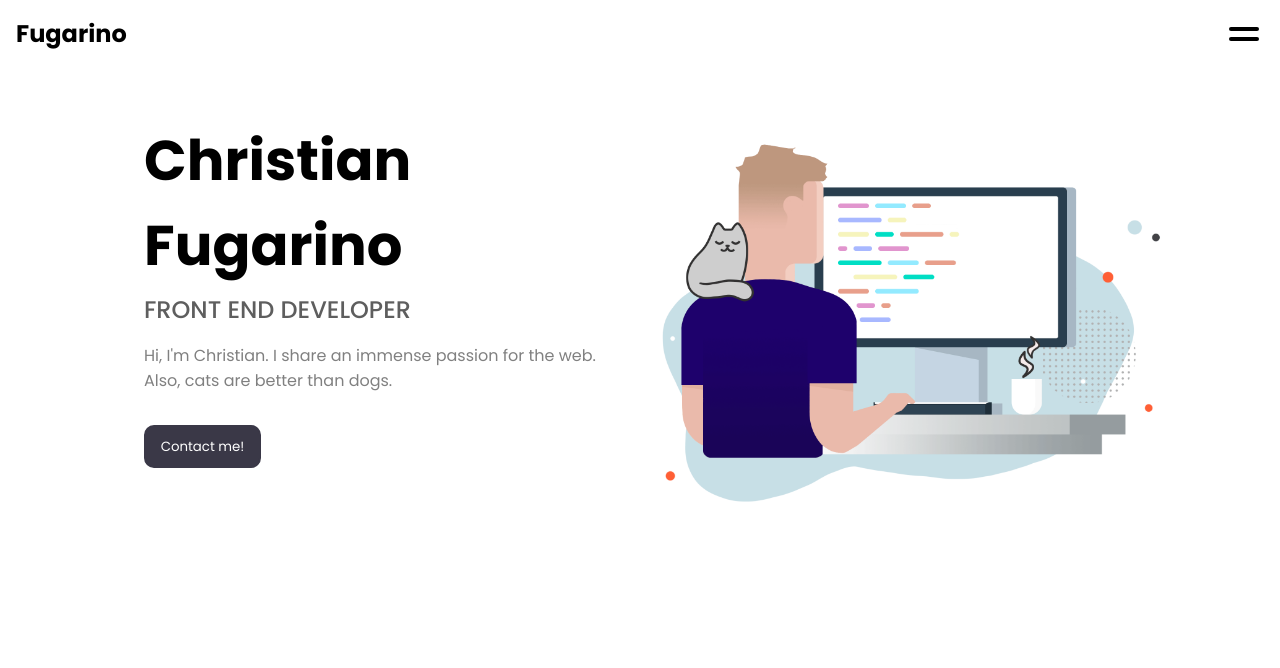
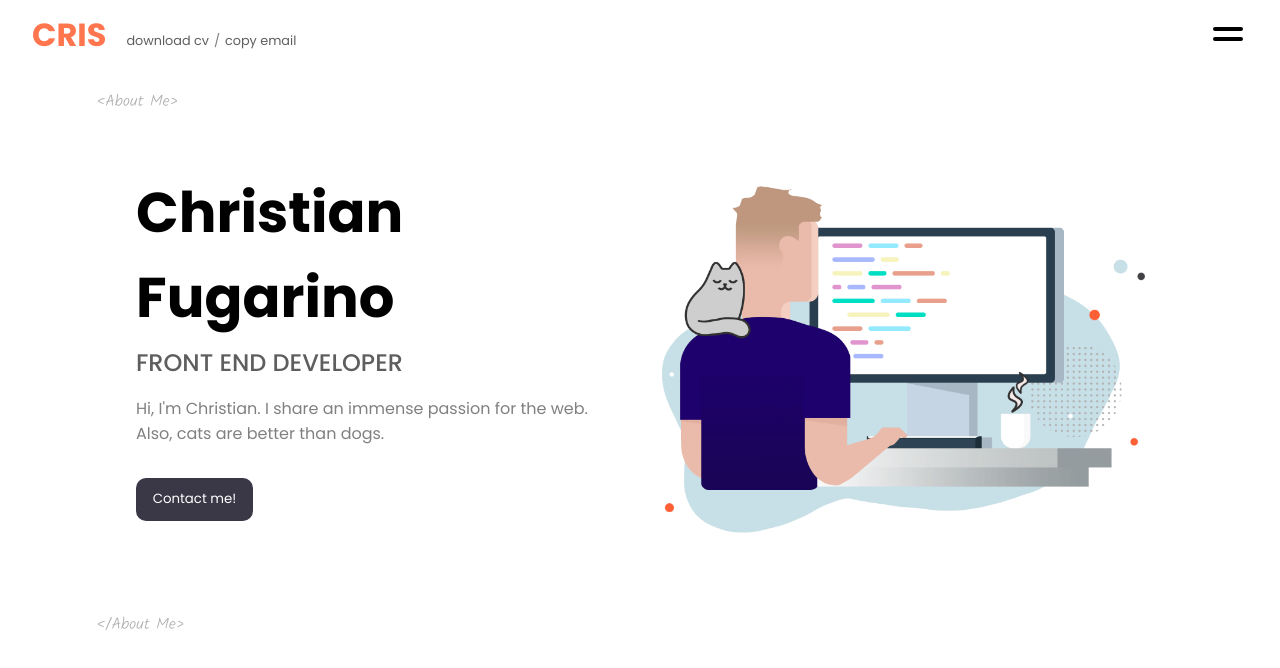
Before and after one commit to fugarino/Old-Portfolio, a React (Create React App) app: page / in a window 1280 px wide. Shown: the top 668 px of the page. Built offline with nearby package versions, Linux system fonts and the light colour scheme.

Commit message:
rough hero section done

```diff
--- a/public/index.html
+++ b/public/index.html
@@ -13,7 +13,7 @@
       href="https://fonts.googleapis.com/css2?family=Poppins:wght@400;500;600;700&family=Yellowtail&display=swap"
       rel="stylesheet"
     />
-
+    <link href="https://fonts.googleapis.com/css2?family=Kalam:wght@300;700&display=swap" rel="stylesheet" />
     <title>React App</title>
   </head>
   <body>
--- a/src/App.scss
+++ b/src/App.scss
@@ -18,10 +18,41 @@ body {
 
 .App {
   position: relative;
-  margin: 1rem;
+  margin: 1rem 2rem;
 }
 
 // Nav
 nav {
   @include flexCenter();
+  position: relative;
+  top: -5px;
+
+  .logo {
+    color: #ff754e;
+    font-weight: 700;
+    font-size: 2rem;
+  }
+
+  .cv-email {
+    font-size: 0.8rem;
+    margin-left: 20px;
+    position: relative;
+    top: 6px;
+    cursor: pointer;
+    color: rgb(94, 94, 94);
+
+    &:hover {
+      color: #000;
+    }
+  }
+  .divider {
+    font-size: 0.8rem;
+    position: relative;
+    top: 6px;
+    margin-left: 5px;
+    color: rgb(126, 126, 126);
+  }
+  .mail {
+    margin-left: 5px;
+  }
 }
--- a/src/Components/Hero/Hero.js
+++ b/src/Components/Hero/Hero.js
@@ -6,12 +6,14 @@ const Hero = () => {
     <section className="hero">
       <div className="hero-grid">
         <div className="hero-text">
+          <span className="opening-span">{"<About Me>"}</span>
           <h1>Christian Fugarino</h1>
           <h4>FRONT END DEVELOPER</h4>
           <p>
             Hi, I'm Christian. I share an immense passion for the web. <br /> Also, cats are better than dogs.
           </p>
           <button>Contact me!</button>
+          <span className="closing-span">{"</About Me>"}</span>
         </div>
         <div className="hero-img">
           <img src={Image} alt="hero"></img>
--- a/src/Components/Hero/hero.scss
+++ b/src/Components/Hero/hero.scss
@@ -3,8 +3,8 @@
   height: 500px;
 
   span {
-    color: rgb(145, 145, 145);
-    font-family: "Yellowtail";
+    color: rgb(174, 174, 174);
+    font-family: "Kalam";
   }
 
   .hero-grid {
@@ -13,26 +13,35 @@
     height: 100%;
 
     .hero-text {
-      margin-left: 4rem;
       display: flex;
       flex-direction: column;
       justify-content: center;
       user-select: none;
+      position: relative;
+      top: 25px;
+
+      .closing-span {
+        margin-top: 5.7rem;
+      }
 
       h1 {
         font-size: 3.5rem;
         margin-bottom: 0.3rem;
+        margin-left: 2.5rem;
+        margin-top: 3.5rem;
       }
 
       h4 {
         font-size: 1.5rem;
         font-weight: 500;
         color: rgb(94, 94, 94);
+        margin-left: 2.5rem;
       }
 
       p {
         margin-top: 1rem;
         color: gray;
+        margin-left: 2.5rem;
       }
 
       button {
@@ -44,9 +53,9 @@
         border-radius: 10px;
         background-color: #3a3847;
         margin-top: 2rem;
-        margin-bottom: 1rem;
         cursor: pointer;
         border: 2px solid #3a3847;
+        margin-left: 2.5rem;
 
         &:hover {
           background-color: #fff;
--- a/src/Components/Nav/Nav.js
+++ b/src/Components/Nav/Nav.js
@@ -3,7 +3,10 @@ import React from "react";
 const Nav = () => {
   return (
     <nav>
-      <h1 className="logo">Fugarino</h1>
+      <h1 className="logo">CRIS</h1>
+      <span className="cv-email">download cv</span>
+      <span className="divider">/</span>
+      <span className="cv-email mail">copy email</span>
     </nav>
   );
 };
```
